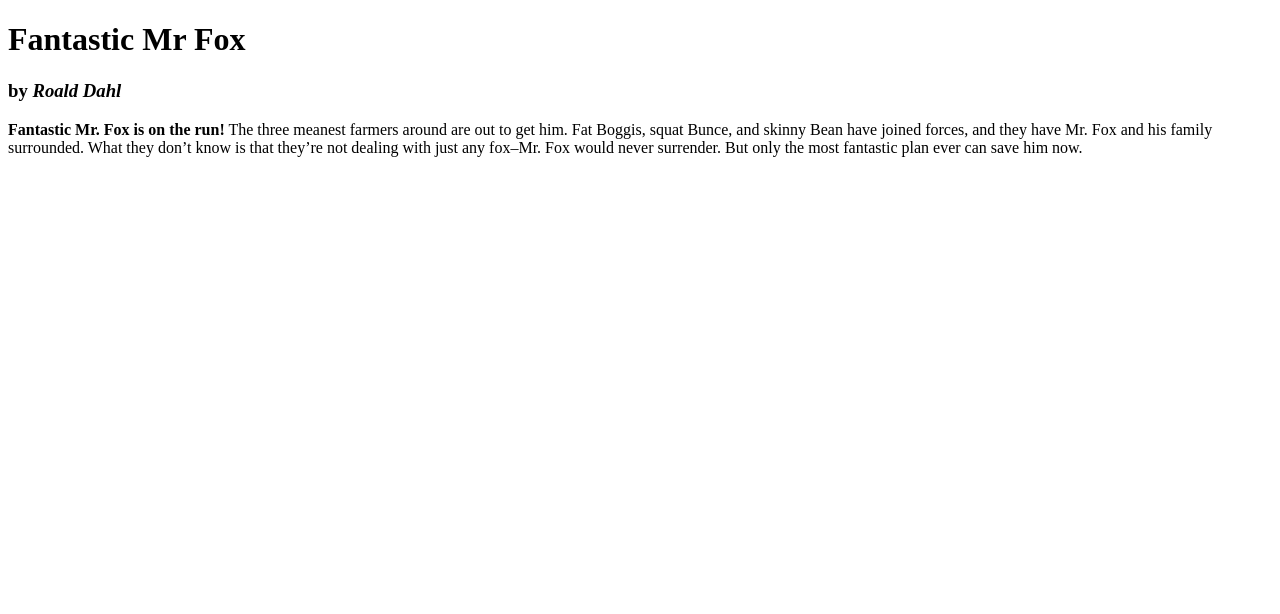
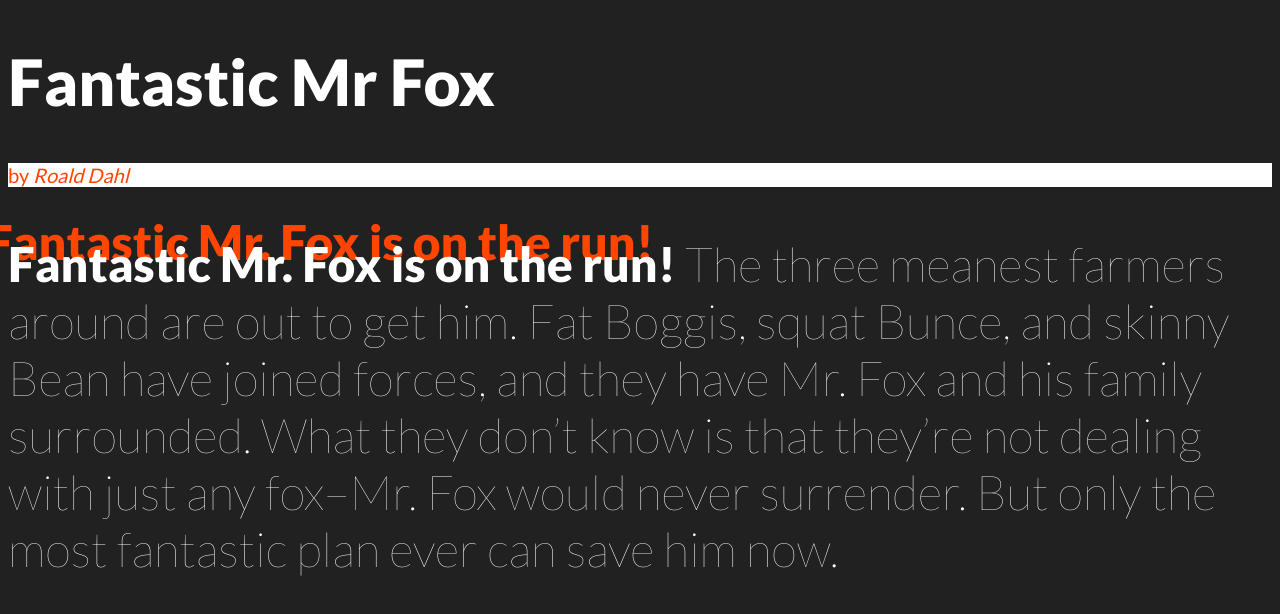
Before and after one commit to hhteogem/ciy042018, a plain HTML site: page 02_02_text_style/page.html in a window 1280 px wide. Drawn offline with Linux system fonts and the light colour scheme.

Commit message:
9 april lessons

```diff
--- /dev/null
+++ b/02_01_texts/style.css
@@ -0,0 +1,6 @@
+h1 {
+    color: red;
+    font-size: 50px;
+    font-family: Verdana;
+
+}
--- a/02_02_text_style/page.css
+++ b/02_02_text_style/page.css
@@ -2,9 +2,12 @@
 @import url('https://fonts.googleapis.com/css?family=Lato:100,400,900');
 
 /*1. make the background color dark gray: #212121*/
+body {
+	background-color: #212121
+}
 /*2. change the font family to: 'lato'*/
 .my-body{
-
+	font-family: "lato";
 
 }
 
@@ -12,8 +15,9 @@
 /*4. thicken the font wight to: 900*/
 /*5. change the text color to: white*/
 .my-title{
-
-
+	font-size: 4rem;
+	font-weight: 900;
+	color: white
 
 }
 
@@ -22,9 +26,10 @@
 /*8. change the text color to: orangered*/
 /*9. change the background color to: white*/
 .my-subtitle{
-
-
-
+	font-size: 1.25rem;
+	font-weight: 400;
+	color: orangered;
+	background-color: white
 
 }
 
@@ -32,9 +37,9 @@
 /*11. thin the font wight to: 100*/
 /*12. change the text color to: white*/
 .my-paragraph{
-
-
-
+	font-size: 3rem;
+	font-weight: 100;
+	color: white;
 
 }
 
@@ -44,5 +49,5 @@
 	shadow blur: 0
 	color: orangered*/
 .my-strong{
-
+	text-shadow: -22px -22px 0 orangered
 }
--- a/02_02_text_style/page.html
+++ b/02_02_text_style/page.html
@@ -9,27 +9,27 @@
 <!-- 1. create a linking tag:
 - Type 'link' then press 'tab' key
 - fill in href="page.css" -->
-
+<link rel="stylesheet" href= "page.css">
 
 </head>
 
 <!-- 2. add a class attribute: my-body -->
-<body >
+<body class="my-body">
 
 <!-- 3. add a class attribute: my-title -->
-	<h1 >
+	<h1 class="my-title">
 		Fantastic Mr Fox
 	</h1>
 
 <!-- 4. add a class attribute: my-subtitle -->
-	<h3 >
+	<h3 class="my-subtitle">
 		by <em>Roald Dahl</em>
 	</h3>
 
 <!-- 5. add a class attribute: my-paragraph -->
-	<p >
+	<p class="my-paragraph" >
 	<!-- 6. add a class attribute: my-strong -->
-		<strong >Fantastic Mr. Fox is on the run!</strong> The three meanest farmers around are out to get him. Fat Boggis, squat Bunce, and skinny Bean have joined forces, and they have Mr. Fox and his family surrounded. What they don’t know is that they’re not dealing with just any fox–Mr. Fox would never surrender. But only the most fantastic plan ever can save him now.
+		<strong class="my-strong" >Fantastic Mr. Fox is on the run!</strong> The three meanest farmers around are out to get him. Fat Boggis, squat Bunce, and skinny Bean have joined forces, and they have Mr. Fox and his family surrounded. What they don’t know is that they’re not dealing with just any fox–Mr. Fox would never surrender. But only the most fantastic plan ever can save him now.
 	</p>
 
 </body>
--- /dev/null
+++ b/tutor1/style.css
@@ -0,0 +1,22 @@
+em {
+    color: red
+}
+
+h1 {
+    color: yellow
+}
+
+.classA {
+    color: rgb(90, 128, 0)
+}
+
+.a {
+    color: springgreen
+}
+
+.b {
+    font-size: 30px
+}
+
+.c {font-family: monospace
+}
```
Also changed, not shown: 02_01_texts/page.html (+2 -0 lines), tutor1/index.html (added, +28 -0 lines).
